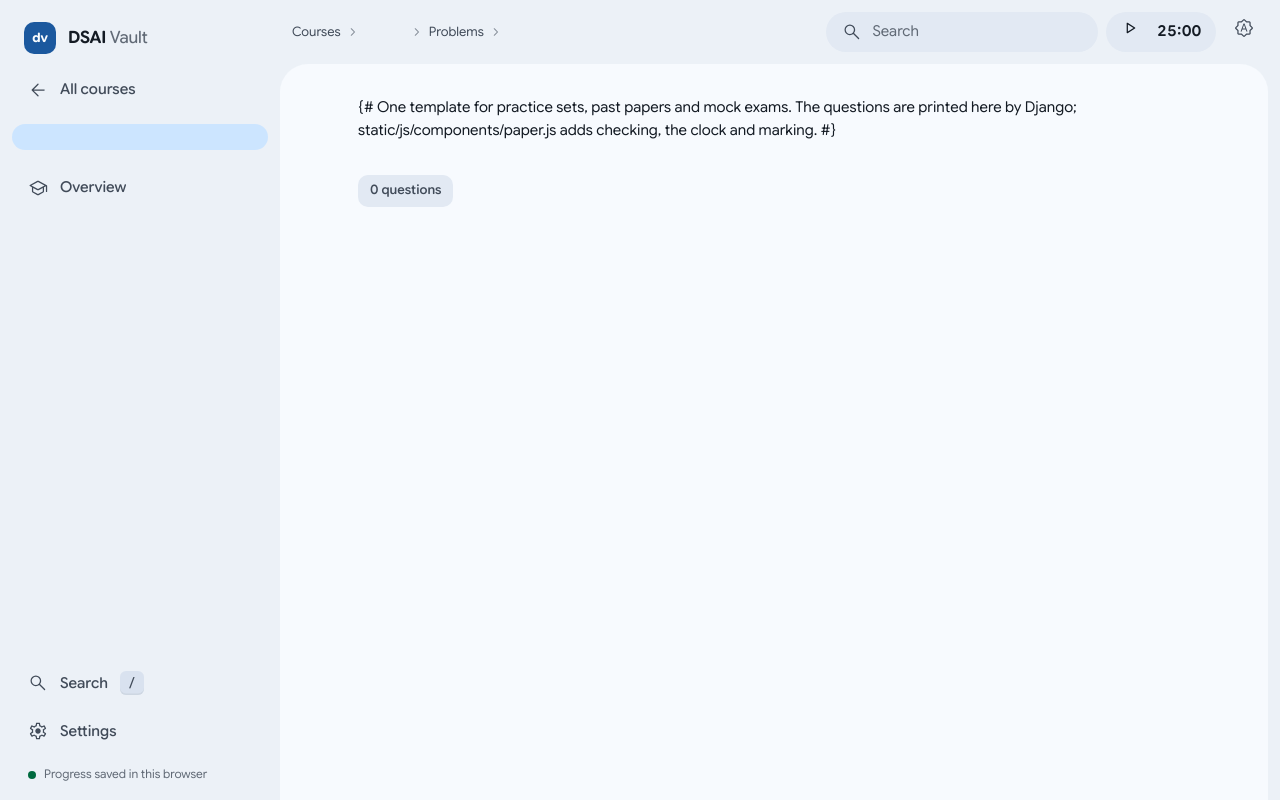
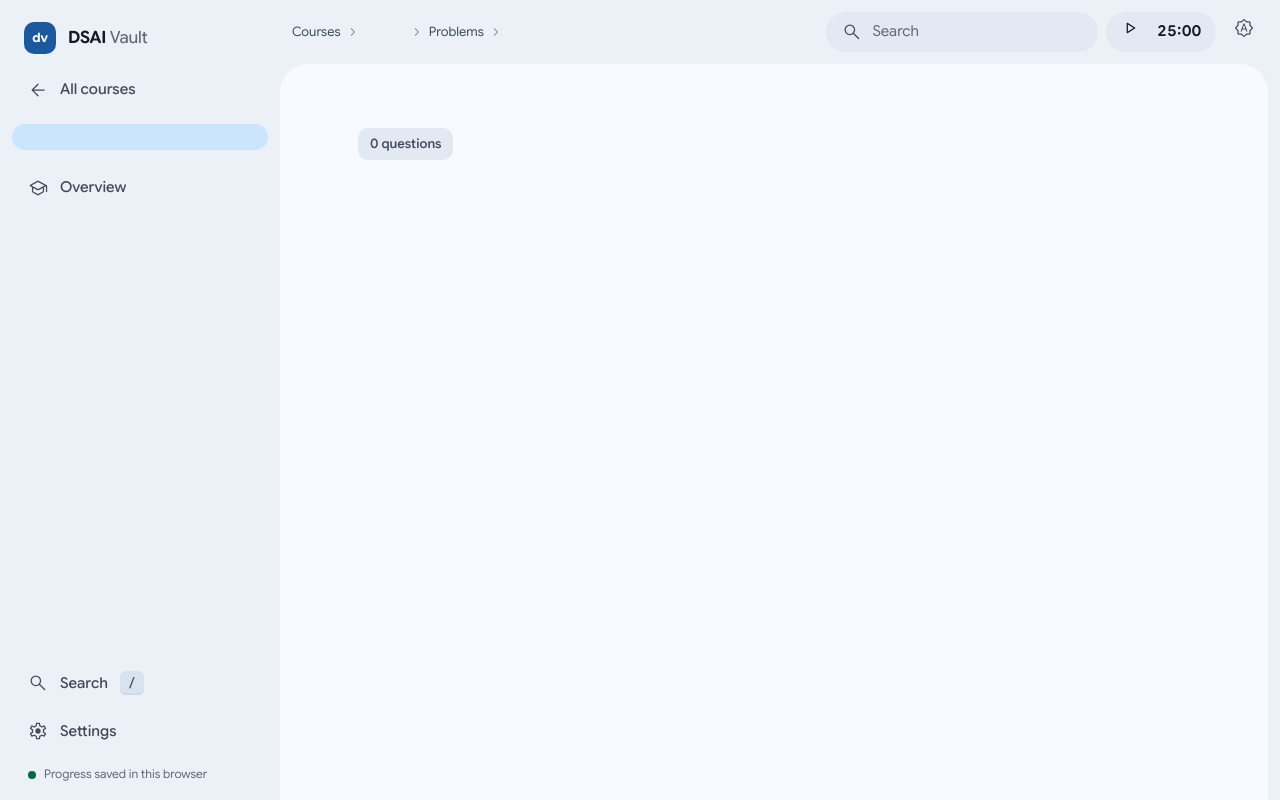
Before and after one commit to dsai-applied-ai-26-27/fineTuners, a Django app: template catalog/templates/catalog/question_set.html in a window 1280 px wide. Run offline with Django 5.2, Linux system fonts and the light colour scheme; the template is opened without the code that fills it, so the values that code supplies are empty.

Commit message:
Fix template comments that were printed on the page
Django's short comment syntax only works on one line. Two comments written
across two lines were therefore output as text: one of them at the top of
every problem set and exam paper. They are block comments now.

Co-Authored-By: Claude Opus 5.5 <noreply@anthropic.com>

```diff
--- a/catalog/templates/catalog/course_base.html
+++ b/catalog/templates/catalog/course_base.html
@@ -1,7 +1,7 @@
 {% extends "base.html" %}
 {% load ui %}
-{# Shared by every page inside a course: swaps the rail for the course's own navigation
-   and adds the progress ring. `nav`, `manifest` and `active` come from load_course(). #}
+{% comment %} Shared by every page inside a course: swaps the rail for the course's own navigation
+   and adds the progress ring. `nav`, `manifest` and `active` come from load_course(). {% endcomment %}
 
 {% block rail %}
 <a class="nav-item" href="{% url 'catalog:home' %}">{% icon "back" %}<span class="label">All courses</span></a>
--- a/catalog/templates/catalog/question_set.html
+++ b/catalog/templates/catalog/question_set.html
@@ -10,8 +10,8 @@
 {% block inner_class %}page__inner--narrow{% endblock %}
 
 {% block content %}
-{# One template for practice sets, past papers and mock exams. The questions are printed
-   here by Django; static/js/components/paper.js adds checking, the clock and marking. #}
+{% comment %} One template for practice sets, past papers and mock exams. The questions are printed
+   here by Django; static/js/components/paper.js adds checking, the clock and marking. {% endcomment %}
 <div class="paper" x-data="paper" :data-phase="phase">
   <header class="page-head">
     <p class="overline">{{ question_set.get_kind_display }}{% if assessment %} · {{ assessment.title }}{% endif %}{% if question_set.date %} · sat {{ question_set.date|date:"j M Y" }}{% endif %}</p>
```
Also changed, not shown: 1 other file.
